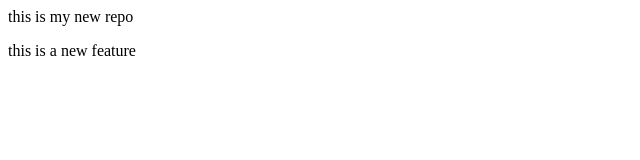
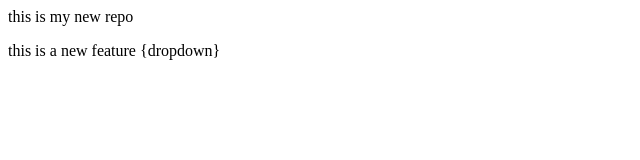
Before and after one commit to Nagdesh/localrepo, a plain HTML site: page index.html in a window 1280 px wide. Shown: the full height of the page, 0-640 px from the left. Drawn offline with Linux system fonts and the light colour scheme.

```diff
--- a/index.html
+++ b/index.html
@@ -1,2 +1,2 @@
 <p>this is my new repo<p>
-<p>this is a new feature<p>
+<p>this is a new feature {dropdown}<p>
```
